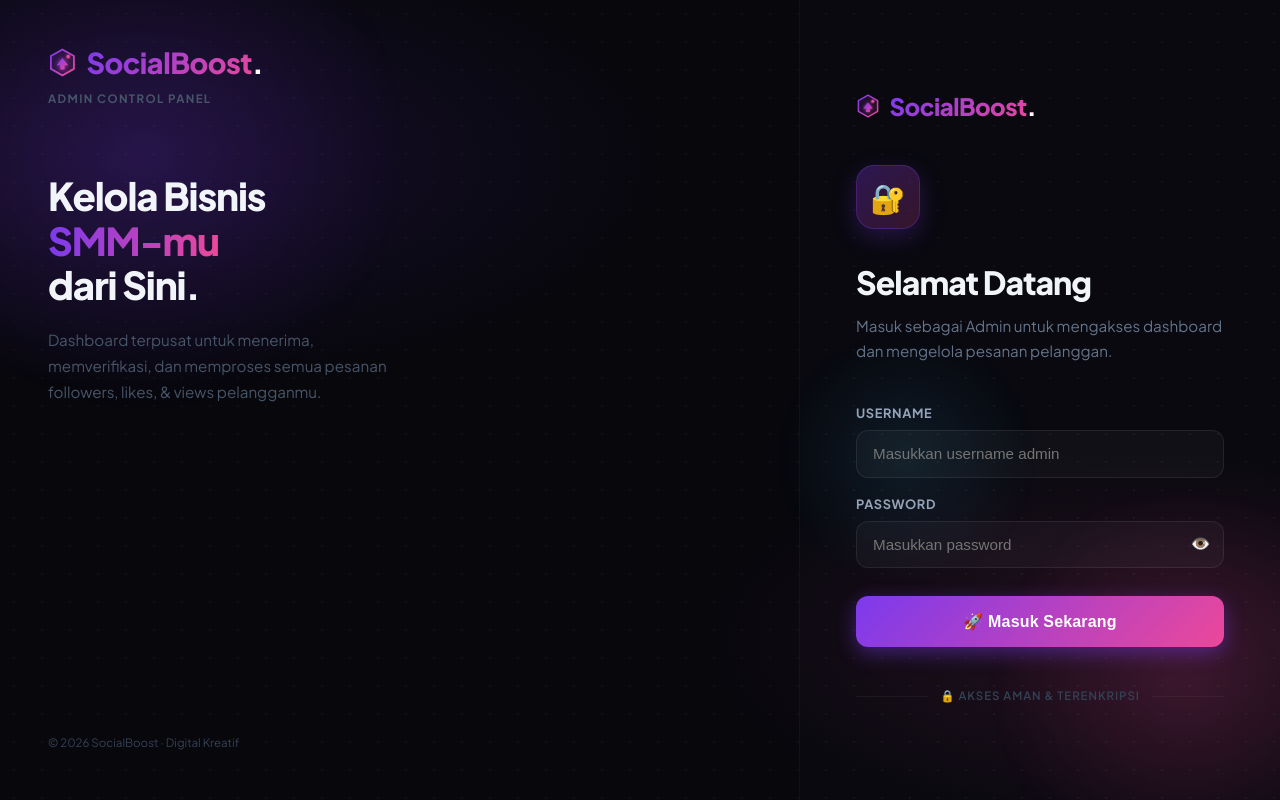
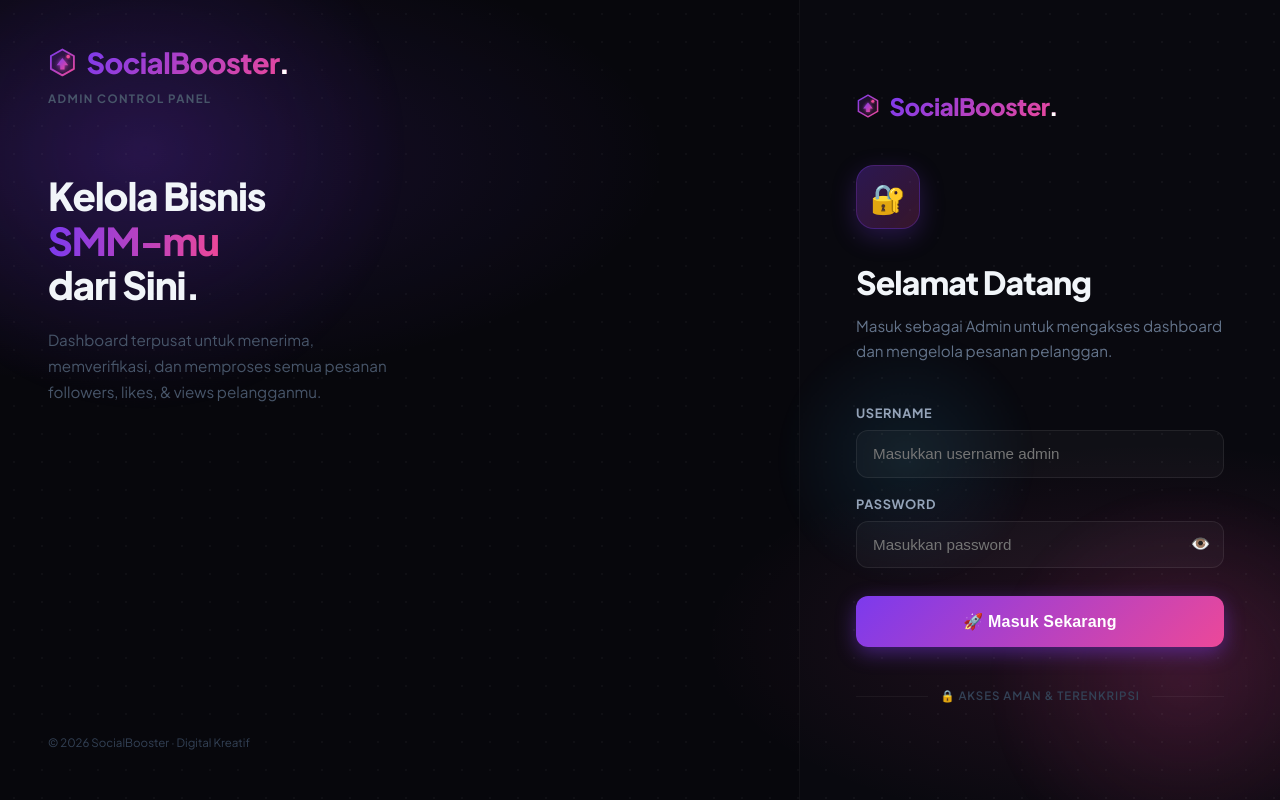
Before and after one commit to farhanalyamani/smm-panel-premium, a Next.js app: page /login in a window 1280 px wide. Built offline with nearby package versions, Linux system fonts and the light colour scheme.

Commit message:
chore: rename brand from SocialBoost to SocialBooster across the codebase

```diff
--- a/app/admin/page.js
+++ b/app/admin/page.js
@@ -133,7 +133,7 @@ function OverviewPage({ orders, syncing, onSync }) {
       <div style={{ display: 'flex', justifyContent: 'space-between', alignItems: 'flex-start', marginBottom: '1.75rem', flexWrap: 'wrap', gap: '1rem' }}>
         <div>
           <h1 style={{ fontSize: '1.6rem', fontWeight: 800, marginBottom: '0.2rem' }}>Selamat Datang, Admin 👋</h1>
-          <p style={{ color: '#475569', fontSize: '0.9rem' }}>Ringkasan performa bisnis SocialBoost hari ini.</p>
+          <p style={{ color: '#475569', fontSize: '0.9rem' }}>Ringkasan performa bisnis SocialBooster hari ini.</p>
         </div>
         <button
           onClick={onSync}
--- a/app/components/Logo.js
+++ b/app/components/Logo.js
@@ -53,7 +53,7 @@ export default function Logo({ size = '1.5rem', withText = true }) {
           WebkitTextFillColor: 'transparent',
           lineHeight: 1
         }}>
-          SocialBoost<span style={{ WebkitTextFillColor: '#fff' }}>.</span>
+          SocialBooster<span style={{ WebkitTextFillColor: '#fff' }}>.</span>
         </div>
       )}
     </div>
--- a/app/layout.js
+++ b/app/layout.js
@@ -2,7 +2,7 @@ import "./globals.css";
 import Navbar from "./components/Navbar";
 
 export const metadata = {
-  title: "SocialBoost | SMM Panel Premium",
+  title: "SocialBooster | SMM Panel Premium",
   description: "Platform termurah & terpercaya buat followers, likes, views sosial media. Proses otomatis, harga tangan pertama.",
 };
 
--- a/app/login/page.js
+++ b/app/login/page.js
@@ -180,7 +180,7 @@ export default function LoginPage() {
 
           {/* Footer credit */}
           <div style={{ fontSize: '0.72rem', color: '#334155' }}>
-            © 2026 SocialBoost · Digital Kreatif
+            © 2026 SocialBooster · Digital Kreatif
           </div>
         </div>
 
--- a/app/page.js
+++ b/app/page.js
@@ -370,7 +370,7 @@ export default function Home() {
         </div>
 
         <footer className="footer">
-          © 2026 SocialBoost — Semua hak dilindungi
+          © 2026 SocialBooster — Semua hak dilindungi
         </footer>
       </main>
 
```
